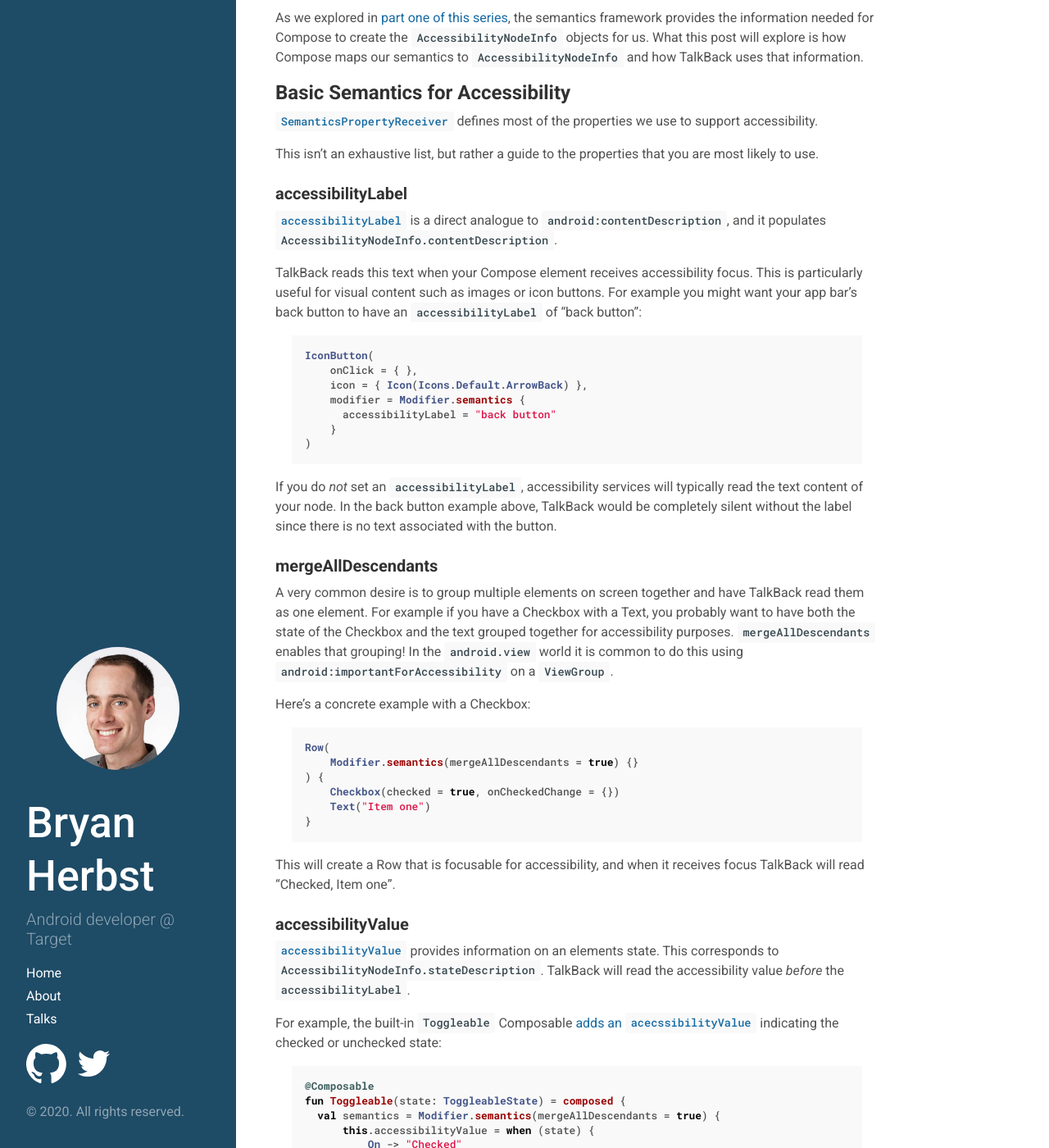
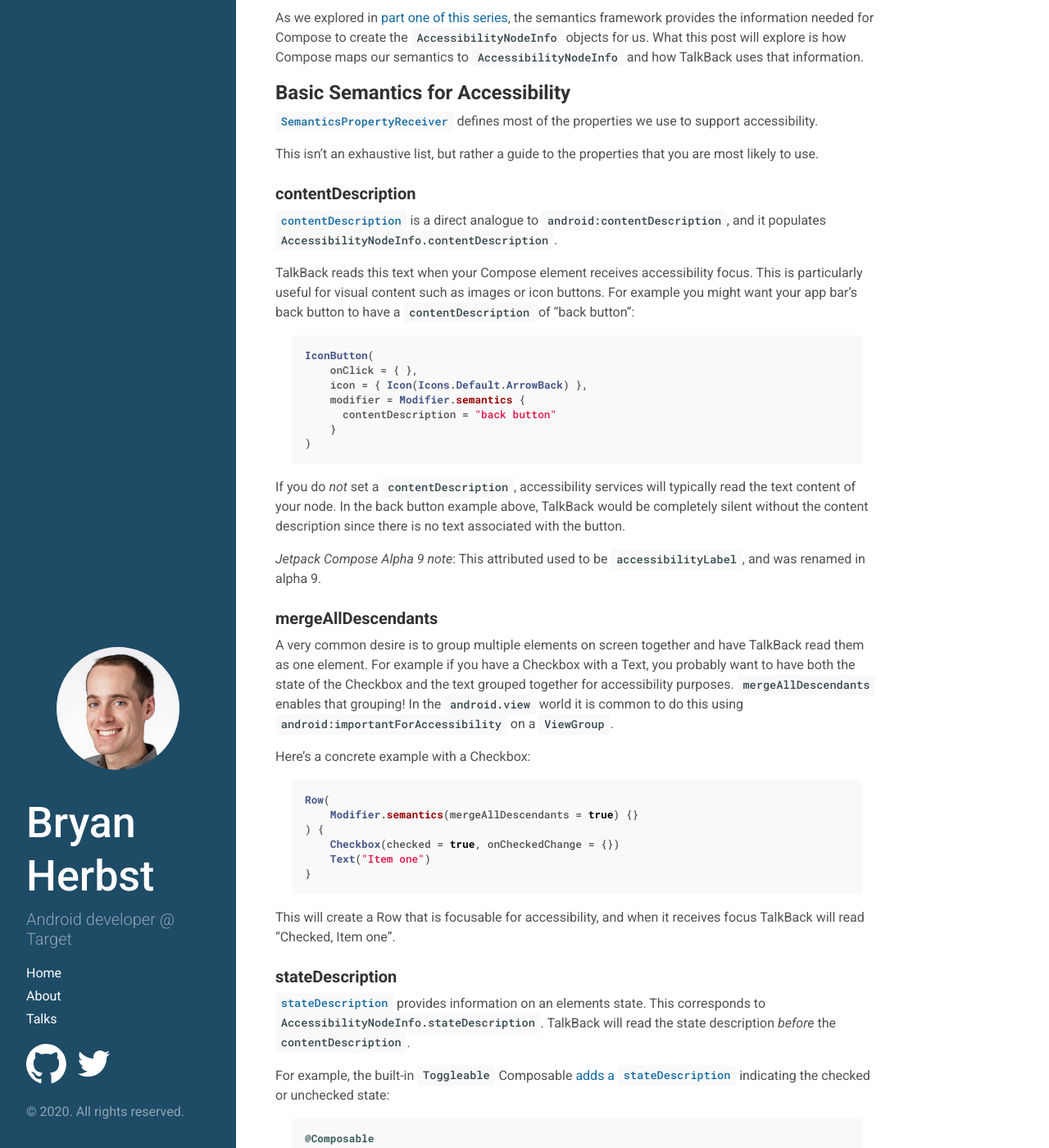
Before and after one commit to bherbst/bryanherbst.com, a Jekyll site: the page built from _posts/2020-11-03-compose-semantics-talkback.md, in a window 1280 px wide and 1400 px high, scrolled down 1098 px. Shown: the whole window at 82% size. Built offline with Jekyll 4.4.1, drawn with Linux system fonts in a browser that asks for light colours; some of the changed text lies outside the part shown.

Commit message:
Update Compose accessibility posts for alpha 9

```diff
--- a/_posts/2020-11-03-compose-semantics-talkback.md
+++ b/_posts/2020-11-03-compose-semantics-talkback.md
@@ -32,22 +32,24 @@ As we explored in [part one of this series](https://bryanherbst.com/2020/10/12/c
 
 This isn't an exhaustive list, but rather a guide to the properties that you are most likely to use.
 
-### accessibilityLabel
-[`accessibilityLabel`](https://developer.android.com/reference/kotlin/androidx/compose/ui/semantics/package-summary#(androidx.compose.ui.semantics.SemanticsPropertyReceiver).accessibilityLabel:kotlin.String) is a direct analogue to `android:contentDescription`, and it populates `AccessibilityNodeInfo.contentDescription`.
+### contentDescription
+[`contentDescription`](https://developer.android.com/reference/kotlin/androidx/compose/ui/semantics/package-summary#contentdescription) is a direct analogue to `android:contentDescription`, and it populates `AccessibilityNodeInfo.contentDescription`.
 
-TalkBack reads this text when your Compose element receives accessibility focus. This is particularly useful for visual content such as images or icon buttons. For example you might want your app bar's back button to have an `accessibilityLabel` of "back button":
+TalkBack reads this text when your Compose element receives accessibility focus. This is particularly useful for visual content such as images or icon buttons. For example you might want your app bar's back button to have a `contentDescription` of "back button":
 
 {% highlight kotlin %}
 IconButton(
     onClick = { },
     icon = { Icon(Icons.Default.ArrowBack) },
     modifier = Modifier.semantics {
-      accessibilityLabel = "back button"
+      contentDescription = "back button"
     }
 )
 {% endhighlight %}
 
-If you do _not_ set an `accessibilityLabel`, accessibility services will typically read the text content of your node. In the back button example above, TalkBack would be completely silent without the label since there is no text associated with the button.
+If you do _not_ set a `contentDescription`, accessibility services will typically read the text content of your node. In the back button example above, TalkBack would be completely silent without the content description since there is no text associated with the button.
+
+*Jetpack Compose Alpha 9 note*: This attributed used to be `accessibilityLabel`, and was renamed in alpha 9.
 
 ### mergeAllDescendants
 A very common desire is to group multiple elements on screen together and have TalkBack read them as one element. For example if you have a Checkbox with a Text, you probably want to have both the state of the Checkbox and the text grouped together for accessibility purposes. `mergeAllDescendants` enables that grouping! In the `android.view` world it is common to do this using `android:importantForAccessibility` on a `ViewGroup`.
@@ -65,16 +67,16 @@ Row(
 
 This will create a Row that is focusable for accessibility, and when it receives focus TalkBack will read "Checked, Item one".
 
-### accessibilityValue
-[`accessibilityValue`](https://developer.android.com/reference/kotlin/androidx/compose/ui/semantics/package-summary#(androidx.compose.ui.semantics.SemanticsPropertyReceiver).accessibilityValue:kotlin.String) provides information on an elements state. This corresponds to `AccessibilityNodeInfo.stateDescription`. TalkBack will read the accessibility value _before_ the `accessibilityLabel`.
+### stateDescription
+[`stateDescription`](https://developer.android.com/reference/kotlin/androidx/compose/ui/semantics/package-summary#statedescription) provides information on an elements state. This corresponds to `AccessibilityNodeInfo.stateDescription`. TalkBack will read the state description _before_ the `contentDescription`.
 
-For example, the built-in `Toggleable` Composable [adds an `acecssibilityValue`](https://cs.android.com/androidx/platform/frameworks/support/+/androidx-master-dev:compose/foundation/foundation/src/commonMain/kotlin/androidx/compose/foundation/selection/Toggleable.kt;l=102-108?q=accessibilityValue) indicating the checked or unchecked state:
+For example, the built-in `Toggleable` Composable [adds a `stateDescription`](https://cs.android.com/androidx/platform/frameworks/support/+/androidx-master-dev:compose/foundation/foundation/src/commonMain/kotlin/androidx/compose/foundation/selection/Toggleable.kt;l=140-145;drc=1e6d8aa505d2efde5f61ff3c45325ab533840d32) indicating the checked or unchecked state:
 
 {% highlight kotlin %}
 @Composable
 fun Toggleable(state: ToggleableState) = composed {
   val semantics = Modifier.semantics(mergeAllDescendants = true) {
-      this.accessibilityValue = when (state) {
+      this.stateDescription = when (state) {
           On -> "Checked"
           Off -> "Unchecked"
           Indeterminate -> "Indeterminate"
@@ -89,12 +91,14 @@ Checkbox(
     checked = true,
     onCheckedChange = {},
     modifier = Modifier.semantics {
-        accessibilityLabel = "Checkbox"
+        contentDescription = "Checkbox"
     }
 )
 {% endhighlight %}
 
 *Note* - for custom toggleable and selectable components, consider using `Modifier.toggleable()`, `Modifier.triStateToggleable()`, or `Modifier.selectable()`, which provide additional functionality.
+
+*Jetpack Compose Alpha 9 note*: This attributed used to be `accessibilityValue`, and was renamed in alpha 9.
 
 ### customActions
 [`customActions`](https://developer.android.com/reference/kotlin/androidx/compose/ui/semantics/package-summary#(androidx.compose.ui.semantics.SemanticsPropertyReceiver).customActions:kotlin.collections.List) are useful for surfacing actions that are difficult to use or discover. A great example is long clicking- there is nothing about a UI component that would make a long click affordance inherently obvious.
@@ -132,7 +136,7 @@ Box(
             current = .5f, // current value within the range
             range = 0f..1f // total available range
         )
-        accessibilityLabel = "achievement progress"
+        contentDescription = "achievement progress"
     }
 )
 {% endhighlight %}
```
Also changed, not shown: _posts/2020-10-12-compose-semantics-intro.md (+7 -7 lines).
